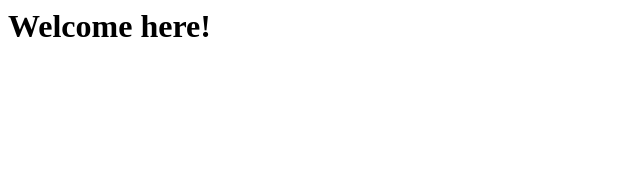
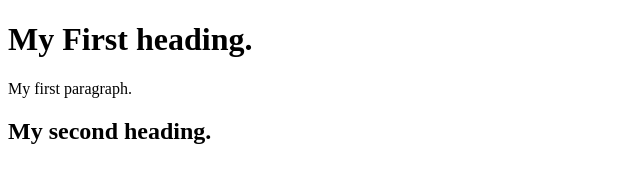
Before and after one commit to Ritikachania/MyGitRepo, a plain HTML site: page index.html in a window 1280 px wide. Shown: the whole page, without its empty margins (0-640 px from the left). Drawn offline with Linux system fonts and the light colour scheme.

Commit message:
Update index.html

```diff
--- a/index.html
+++ b/index.html
@@ -1,2 +1,10 @@
-<html><body><h1> Welcome here!<form> <!--Login form code here--> </form>
-		</h1></body></html>
+<!DOCTYPE html>
+<html>
+<body>
+
+<h1>My First heading.</h1>
+<p>My first paragraph.</p>
+  <h2>My second heading.</h2>
+
+</body>
+</html>
```
